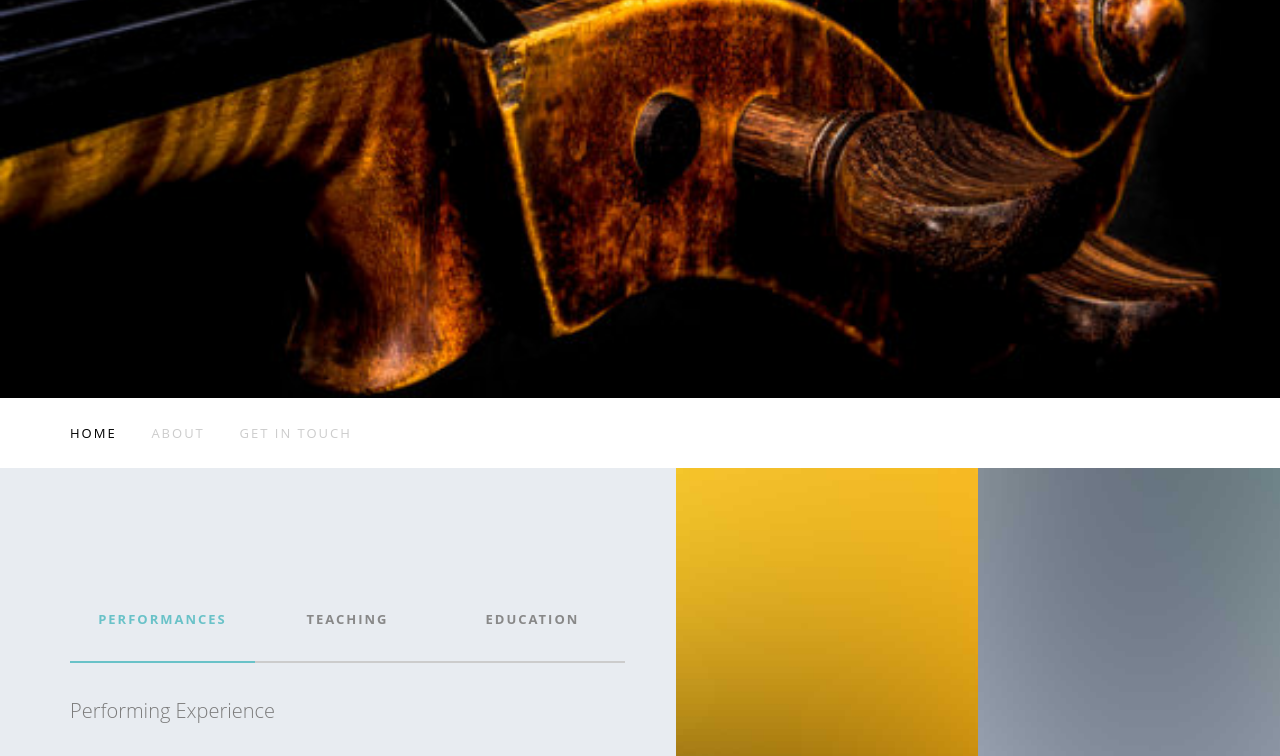
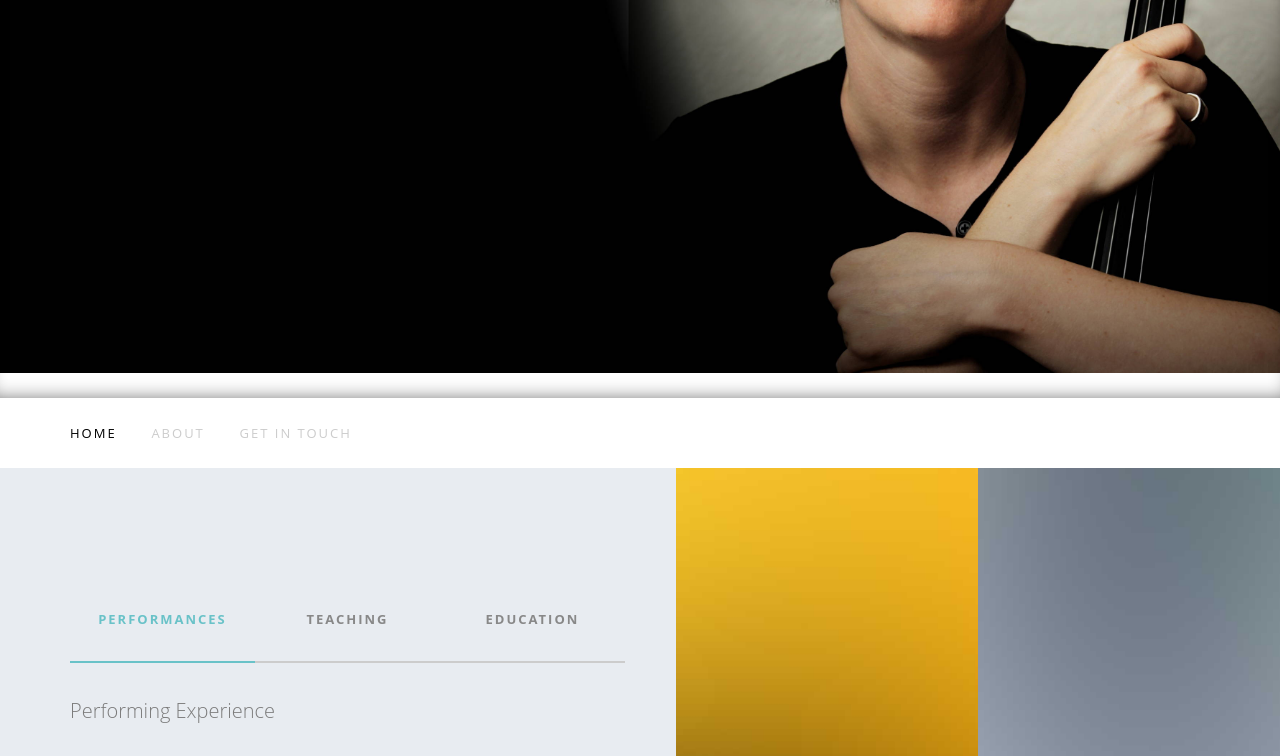
Before and after one commit to BenjaminDowns/cellosuzuki, a website: page public/index.html in a window 1280 px wide. Shown: the part 332-1088 px from the top of the page. Drawn offline with Linux system fonts and the light colour scheme; files whose address does not match are found by name.

Commit message:
changed hero image to headshot

```diff
--- a/public/css/style.css
+++ b/public/css/style.css
@@ -202,7 +202,7 @@ p {
   -moz-box-shadow: inset -1px -11px 21px -15px rgba(0, 0, 0, 0.75);
   box-shadow: inset -1px -11px 21px -15px rgba(0, 0, 0, 0.75);
   position: relative;
-  background-image: url('../images/stock-cello-scroll.jpg');
+  background-image: url('../images/headshot1hero.jpg');
 }
 #fh5co-home > .container {
   position: relative;
```
Also changed, not shown: public/images/headshot1hero.jpg (added).
